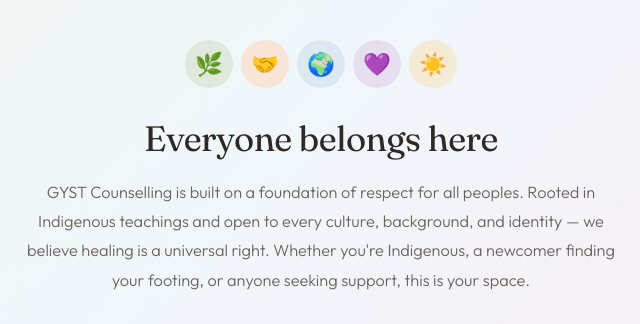
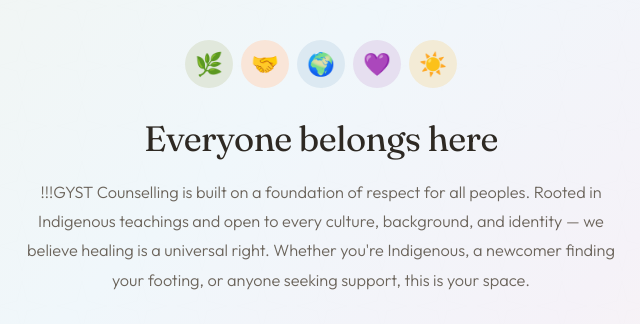
Before and after one commit to zuratech-inc/gystservices.ca, an Eleventy site: page src/content/pages/index.md in a window 1280 px wide. Shown: the part 965-1289 px from the top of the page, 319-959 px from the left. Built offline with nearby package versions, Linux system fonts and the light colour scheme; Eleventy itself is replaced by a stand-in of ours; files that its build step writes are made by us from their sources.

Commit message:
Update Pages “home”

```diff
--- a/src/content/pages/index.md
+++ b/src/content/pages/index.md
@@ -11,7 +11,7 @@
   cta_secondary: Learn About Valerie
 inclusivity:
   heading: Everyone belongs here
-  body: GYST Counselling is built on a foundation of respect for all peoples. Rooted in Indigenous teachings and open to every culture, background, and identity — we believe healing is a universal right. Whether you're Indigenous, a newcomer finding your footing, or anyone seeking support, this is your space.
+  body: "!!!GYST Counselling is built on a foundation of respect for all peoples. Rooted in Indigenous teachings and open to every culture, background, and identity — we believe healing is a universal right. Whether you're Indigenous, a newcomer finding your footing, or anyone seeking support, this is your space."
   values:
     - Indigenous-guided practice
     - Culturally responsive
```
